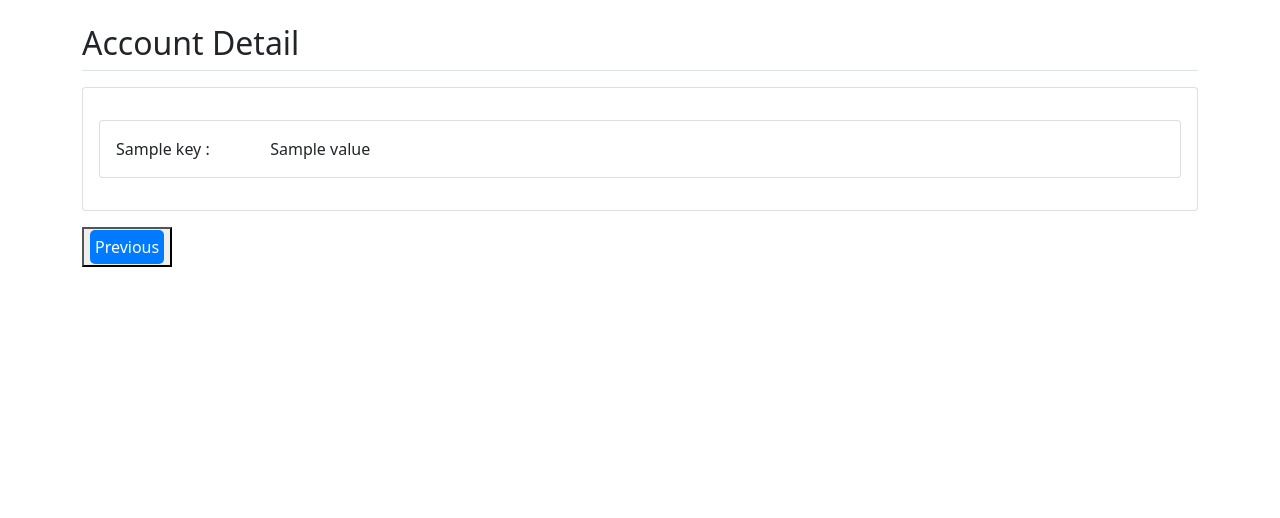
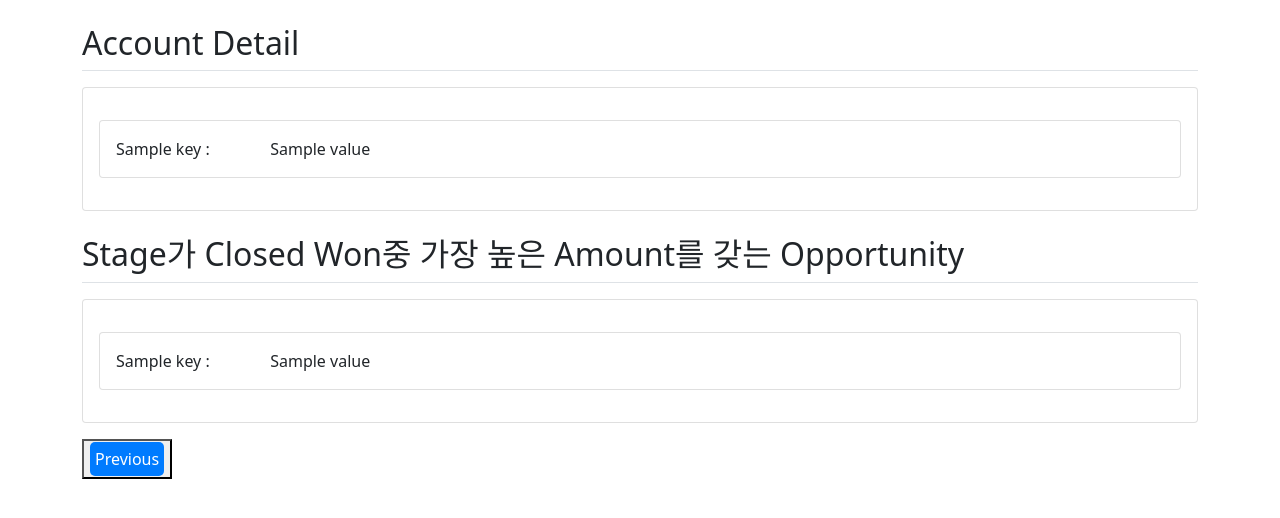
Before and after one commit to yeonhoseo/onboarding-exam, a Django app: template onboarding_exam/templates/account_detail.html in a window 1280 px wide. Shown: the part 57-575 px from the top of the page. Run offline with Django 5.2, Linux system fonts and the light colour scheme; the template is opened without the code that fills it: most values are stand-ins (such as "Sample title", 1, 10 or a date in 2020); parts of the project's set-up code (start-up, migrations or seed data) failed here and were passed over; some libraries are stand-ins or nearby versions.

Commit message:
Modified Account / OPP SOQL

```diff
--- a/onboarding_exam/templates/account_detail.html
+++ b/onboarding_exam/templates/account_detail.html
@@ -22,6 +22,28 @@
         </div>
     </div>
 
+    <h2 class="border-bottom py-2" > Stage가 Closed Won중 가장 높은 Amount를 갖는 Opportunity </h2>
+    <div class="card my-3">
+        <div class="card-body" s>
+
+    {%if account %}
+        {% for key,value in opps.items %}
+            {% if key == 'attributes'%}
+                {# 'attributes' 키는 건너뜁니다 #}
+            {% else %}
+            <div class="card my-3">
+                <div class="card-body" s>
+                    <p style="display: inline-block; width: 150px; margin: 0;">{{ key }} :</p>
+                    <p style="display: inline-block; margin: 0;">{{ value }}</p>
+                </div>
+            </div>
+            {% endif %}
+        {% endfor %}
+    {% endif %}
+        </div>
+    </div>
+
+
     <!-- #TODO : Related Opp Query  -->
     <button><a href="{% url 'app:account_list' %}" class="btn">Previous</a></button>
 </div>
```
Also changed, not shown: onboarding_exam/app/views.py (+2 -7 lines).
